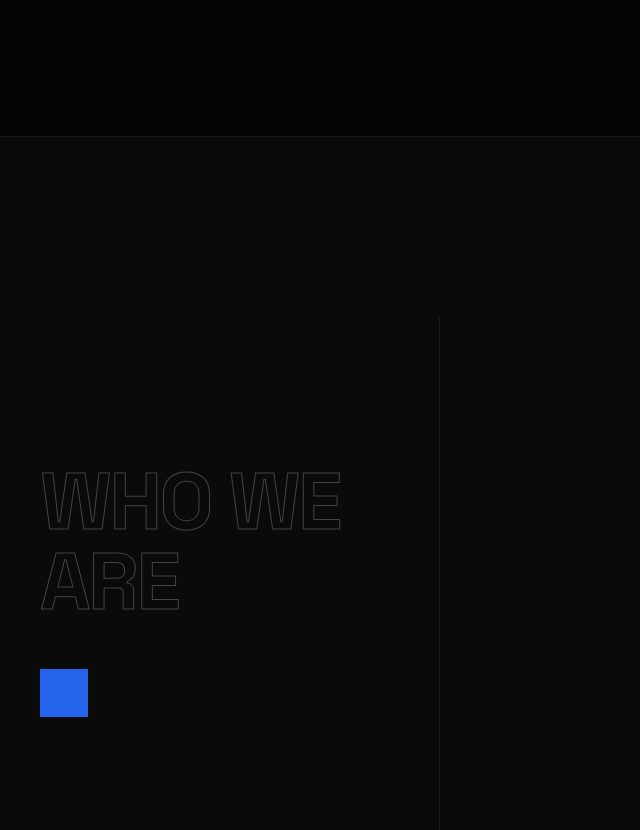
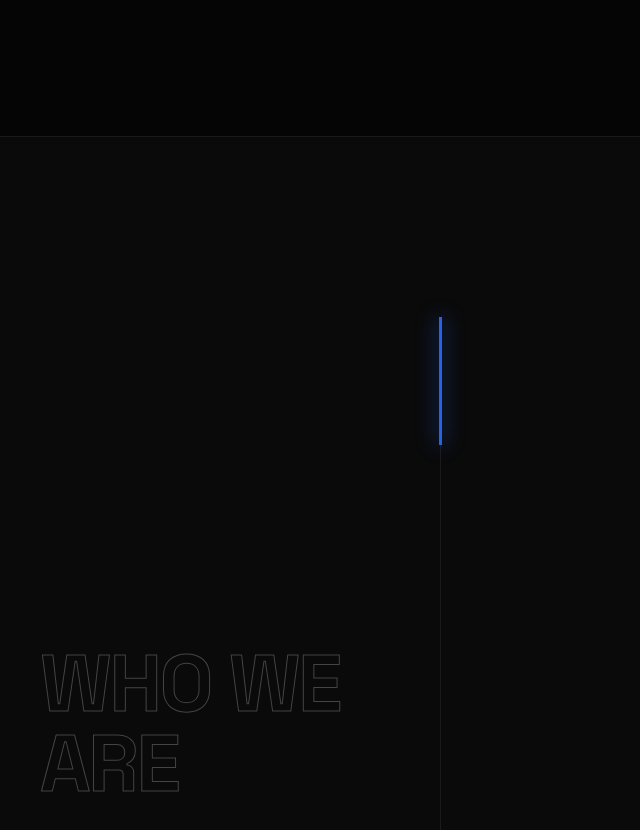
Before and after one commit to tanishksuede/flowmatic, a Next.js app: page / in a window 1280 px wide. Shown: the part 5860-6690 px from the top of the page, without its empty margins (0-640 px from the left). Built offline with nearby package versions, Linux system fonts and the light colour scheme.

Commit message:
Add timeline pointer and synced scroll reveals to About section

```diff
--- a/src/app/page.tsx
+++ b/src/app/page.tsx
@@ -114,26 +114,22 @@ export default function Home() {
         { y: 0, opacity: 1, rotateZ: 0, duration: 1.2, ease: "power4.out", scrollTrigger: { trigger: aboutSection, start: "top 70%" } }
       );
 
-      // 2. Box entry
-      gsap.fromTo(".about-box",
-        { scaleX: 0 },
-        { scaleX: 1, duration: 0.8, ease: "power3.inOut", scrollTrigger: { trigger: aboutSection, start: "top 70%" } }
+      // 2. Center Pointer Animation
+      gsap.fromTo(".about-pointer",
+        { top: "0%" },
+        {
+          top: "100%",
+          ease: "none",
+          scrollTrigger: {
+            trigger: aboutSection,
+            start: "top center",
+            end: "bottom center",
+            scrub: true,
+          }
+        }
       );
 
-      // 3. Parallax scroll effect for the box
-      gsap.to(".about-box", {
-        rotateZ: 180,
-        y: 150,
-        ease: "none",
-        scrollTrigger: {
-          trigger: aboutSection,
-          start: "top center",
-          end: "bottom top",
-          scrub: 1,
-        }
-      });
-
-      // 4. Scrubbed entry for the text rows
+      // 3. Scrubbed entry for the text rows
       const aboutTexts = gsap.utils.toArray(".about-text");
       aboutTexts.forEach((text: any) => {
         gsap.fromTo(text,
@@ -144,8 +140,8 @@ export default function Home() {
             ease: "none",
             scrollTrigger: {
               trigger: text,
-              start: "top 95%",
-              end: "top 70%",
+              start: "top 65%",
+              end: "top 45%",
               scrub: 1,
             }
           }
@@ -403,18 +399,25 @@ export default function Home() {
         {/* ==========================================
             8. ABOUT US
         ========================================== */}
-        <section id="about" className="w-full py-[180px] px-10 bg-[#0A0A0A] overflow-hidden border-t border-muted">
+        <section id="about" className="w-full py-[180px] px-10 bg-[#0A0A0A] overflow-hidden border-t border-muted relative">
           <div className="max-w-[1440px] mx-auto flex flex-col lg:flex-row gap-0 relative">
-            <div className="lg:w-1/3 border-r border-muted pr-10">
-              <div className="sticky top-32 overflow-hidden py-4">
+
+            {/* Left Column */}
+            <div className="lg:w-1/3 pr-10 lg:pr-24">
+              <div className="sticky top-1/3 overflow-hidden py-4">
                 <h2 className="about-title text-[60px] md:text-[80px] text-hollow leading-none origin-bottom-left">
                   WHO WE <br /> ARE
                 </h2>
-                <div className="about-box w-12 h-12 bg-accent mt-12 hidden lg:block origin-left" />
               </div>
             </div>
 
-            <div className="lg:w-2/3 flex flex-col relative border-t lg:border-t-0 border-muted">
+            {/* Center Timeline Track (Desktop Only) */}
+            <div className="hidden lg:block absolute left-1/3 top-0 bottom-0 w-[1px] bg-muted transform -translate-x-1/2 z-0">
+              <div className="about-pointer absolute left-1/2 transform -translate-x-1/2 w-[3px] h-32 bg-accent shadow-[0_0_20px_#2563EB] z-10" />
+            </div>
+
+            {/* Right Column */}
+            <div className="lg:w-2/3 flex flex-col relative border-t lg:border-t-0 border-muted pl-0 lg:pl-16">
               {[
                 {
                   num: "SYS.01",
@@ -432,9 +435,9 @@ export default function Home() {
                   desc: "We noticed agency owners losing countless hours to manual reporting, slow lead follow-ups, and tedious onboarding data entry. We engineer systems to eliminate those bottlenecks entirely, so you can stop doing administrative work and focus purely on closing deals."
                 }
               ].map((item, i) => (
-                <div key={i} className="about-text group flex flex-col md:flex-row gap-8 lg:gap-16 opacity-0 p-10 lg:p-16 border-b border-muted transition-colors duration-500 relative overflow-hidden cursor-pointer">
+                <div key={i} className="about-text group flex flex-col md:flex-row gap-8 lg:gap-16 opacity-0 py-16 border-b border-muted transition-colors duration-500 relative overflow-hidden cursor-pointer">
                   {/* Hover Background Sweep */}
-                  <div className="absolute left-0 top-0 w-0 h-full bg-[#0f0f0f] group-hover:w-full transition-all duration-[600ms] ease-[cubic-bezier(0.16,1,0.3,1)] z-0" />
+                  <div className="absolute left-0 top-0 w-0 h-full bg-[#0f0f0f] group-hover:w-[120%] -translate-x-[10%] transition-all duration-[600ms] ease-[cubic-bezier(0.16,1,0.3,1)] z-0" />
 
                   <span className="font-heading text-xl text-accent w-24 shrink-0 transform group-hover:translate-x-4 transition-transform duration-500 ease-out z-10">{item.num}</span>
 
```
